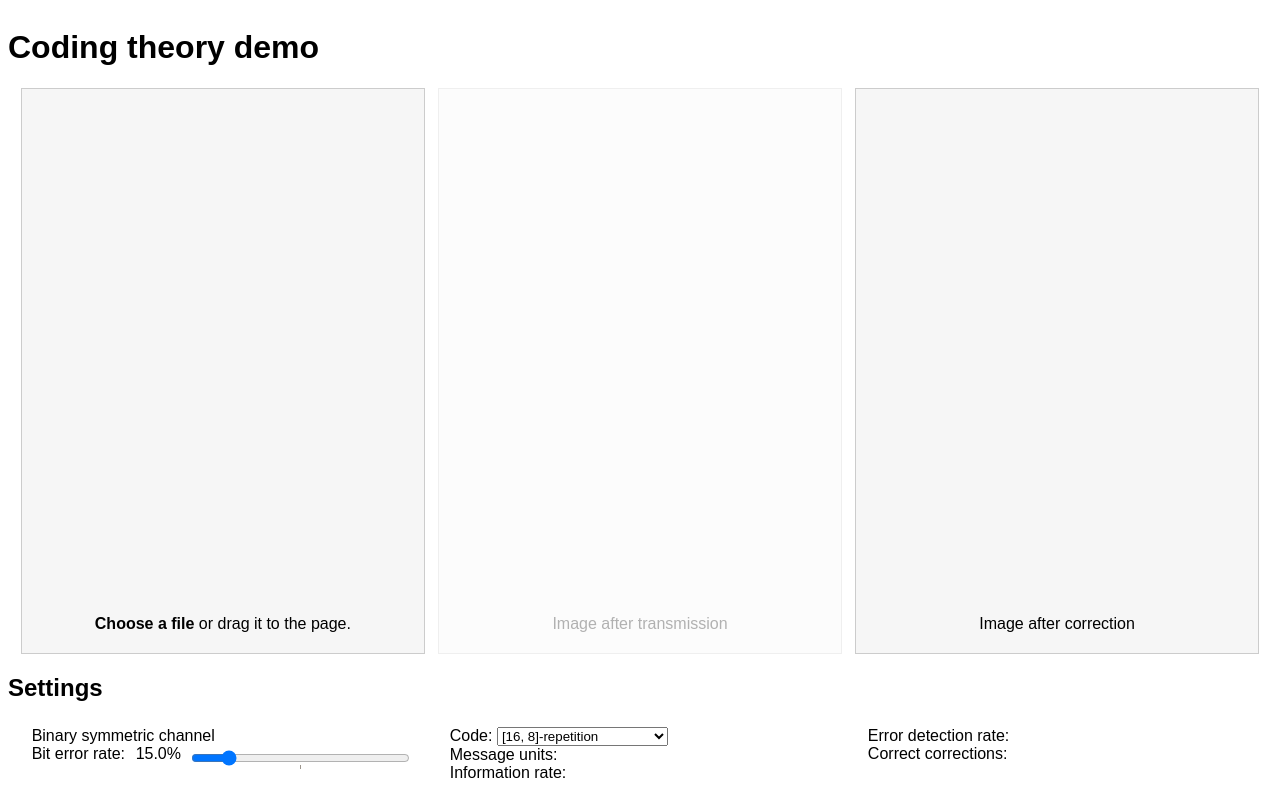
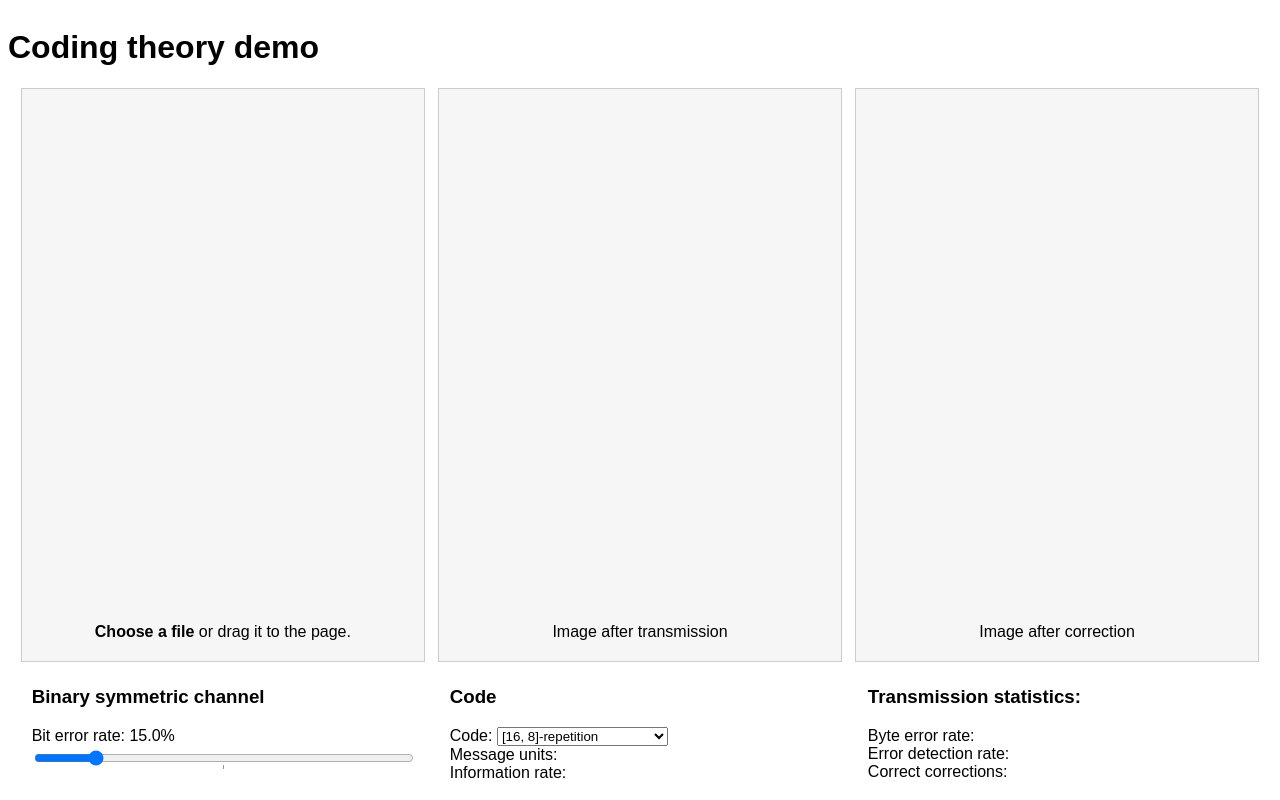
Before and after one commit to DMRobertson/coding-demo, a plain HTML site: page index.html in a window 1280 px wide. Drawn offline with Linux system fonts and the light colour scheme.

Commit message:
Display byte error rate

```diff
--- a/demo.css
+++ b/demo.css
@@ -68,14 +68,6 @@ canvas {
 
 #get_image { display: none; }
 
-.out_of_date {
-	opacity: 0.3;
-}
-
-.recomputing {
-	opacity: 0.6;
-}
-
 footer {
 	display: flex;
 	flex-wrap: wrap;
@@ -95,19 +87,13 @@ footer fieldset label {
 	display: block;
 }
 
-label[for=error_probability] {
-	display: flex;
-}
-
 output[for="error_probability"] {
 	width: 3.5em;
 	text-align: right;
-	margin-right: 8px;
 }
 
 #error_probability {
-	vertical-align: middle;
-	flex-grow: 1;
+	width: 100%;
 }
 
 
--- a/demo.js
+++ b/demo.js
@@ -184,8 +184,6 @@ function applyNoise(){
 		return;
 	}
 	let sentCtx = sent.getContext('2d', {alpha: false});
-	let bob = document.getElementById("Bob");
-	bob.classList.add("recomputing");
 
 	let imageData = sentCtx.getImageData(0, 0, sent.width, sent.height);
 	let buffer = new SharedArrayBuffer(sent.width * sent.height * 4);
@@ -196,8 +194,8 @@ function applyNoise(){
 		imageData.data.set(view);
 		let receivedCtx = document.getElementById('received').getContext('2d', {alpha: false});
 		receivedCtx.putImageData(imageData, 0, 0);
-		bob.classList.remove("recomputing");
-		bob.classList.remove("out_of_date");
+		let byteRateDisplay = document.getElementById('error_rate_byte');
+		byteRateDisplay.innerText = (result.byteErrors/result.bytesSent * 100).toFixed(1) + '%';
 	});
 }
 
@@ -214,7 +212,6 @@ function getSettings(){
 function errorProbabilityMoved(){
 	let percentage = (this.value * 100).toFixed(1);
 	document.querySelector("output[for='" + this.id + "']").innerText = percentage + "%";
-	document.getElementById("Bob").classList.add("out_of_date");
 	applyNoise();
 }
 
--- a/index.html
+++ b/index.html
@@ -29,10 +29,9 @@
 		</section>
 	</main>
 	<footer>
-		<h2>Settings</h2>
 		<fieldset id="channel">
-			<label>Binary symmetric channel</label>
-			<label for="error_probability">Bit error rate: <output for="error_probability"></output>
+			<h3>Binary symmetric channel</h3>
+			<label title="Whatfor="error_probability">Bit error rate: <output for="error_probability"></output></label>
 			<input id="error_probability" type="range" list="tickmarks" min="0" max="1" step="any" value="0.15" />
 			<datalist id="tickmarks">
 				<!--option value="0" label="0%" -->
@@ -43,6 +42,7 @@
 		</fieldset>
 
 		<fieldset id="code_choice">
+			<h3>Code</h3>
 			<label for="code">Code:
 				<select id="code">
 					<option data-dimension="8"  label="[16, 8]-repetition"         value="2xrep"   >
@@ -65,6 +65,8 @@
 			<label for="information_rate">Information rate: <output id="information_rate"></output></label>
 		</fieldset>
 		<fieldset id="simulation_stats">
+			<h3>Transmission statistics:</h3>
+			<label for="error_rate_byte">Byte error rate: <output id="error_rate_byte"></output></label>
 			<label for="error_detection_rate">Error detection rate: <output id="error_detection_rate"></output></label>
 			<label for="correct_correction_rate">Correct corrections: <output id="correct_correction_rate"></output></label>
 		</fieldset>
```
Lines whose indentation alone changed are shown as unchanged.
